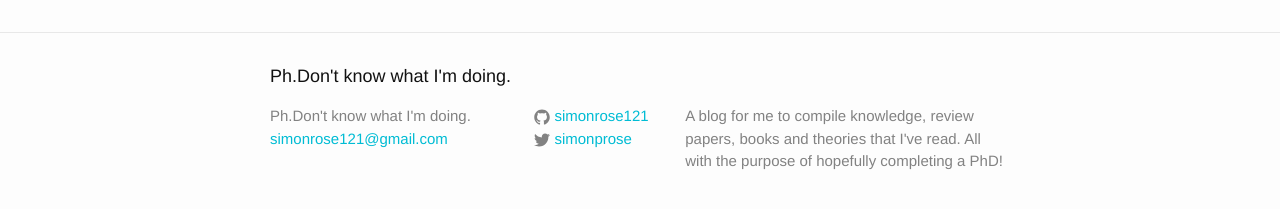
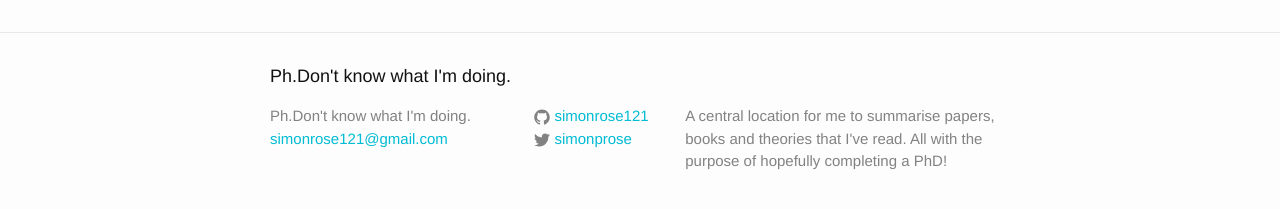
Before and after one commit to simonrose121/phd, a Jekyll site: the page built from index.md, in a window 1280 px wide. Shown: the part 664-873 px from the top of the page. Built offline with Jekyll 4.4.1, drawn with Linux system fonts in a browser that asks for light colours.

Commit message:
Description change

```diff
--- a/_config.yml
+++ b/_config.yml
@@ -16,7 +16,7 @@
 title: Ph.Don't know what I'm doing.
 email: simonrose121@gmail.com
 description: > # this means to ignore newlines until "baseurl:"
-  A blog for me to compile knowledge, review papers, books and theories that I've
+  A central location for me to summarise papers, books and theories that I've
   read. All with the purpose of hopefully completing a PhD!
 baseurl: "/blog" # the subpath of your site, e.g. /blog
 url: "" # the base hostname & protocol for your site, e.g. http://example.com
```
